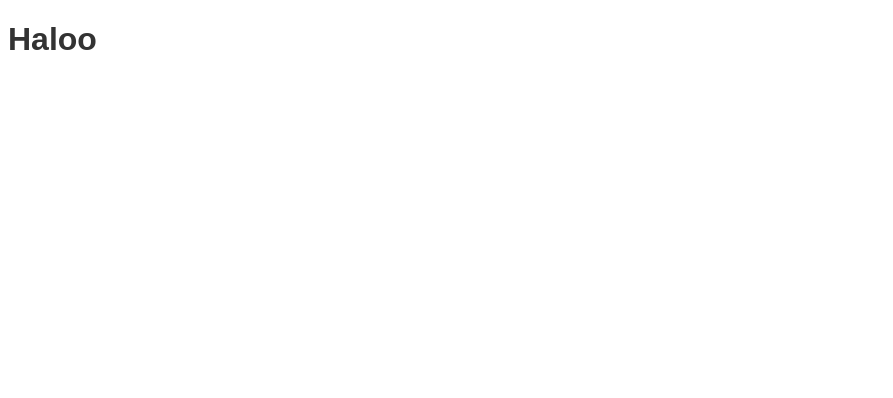
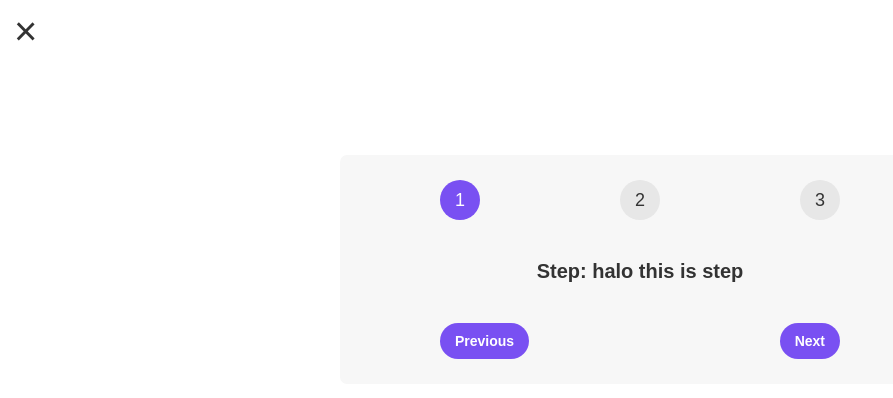
Before and after one commit to QuackPlayground/react-rookie, a React (Vite) app: page / in a window 1280 px wide. Shown: the top 398 px of the page, without its empty margins (0-893 px from the left). Built offline with nearby package versions, Linux system fonts and the light colour scheme.

Commit message:
feat: adding UI

```diff
--- a/src/App.jsx
+++ b/src/App.jsx
@@ -1,9 +1,52 @@
 
+
+const messages = [
+  "Learn React ⚛️",
+  "Apply for jobs 💼",
+  "Invest your new income 🤑"
+]
 
 export default function App() {
   return(
     <div>
-      <h1>Haloo</h1>
+      <Steps />
     </div>
   )
 }
+
+
+function Steps() {
+  return(
+    <div>
+
+      <button className="close">
+        &times;
+      </button>
+
+      <div className="steps">
+
+        <div className="numbers">
+          <div className="active">1</div>
+          <div>2</div>
+          <div>3</div>
+        </div>
+
+        <p className="message">
+          Step: halo this is step
+        </p>
+
+        <div className="buttons">
+          <button style={{ backgroundColor: '#7950f2', color: '#fff' }}>
+            Previous
+          </button>
+          <button style={{ backgroundColor: '#7950f2', color: '#fff' }}>
+            Next
+          </button>
+        </div>
+
+      </div>
+
+
+    </div>
+  )
+}
```
